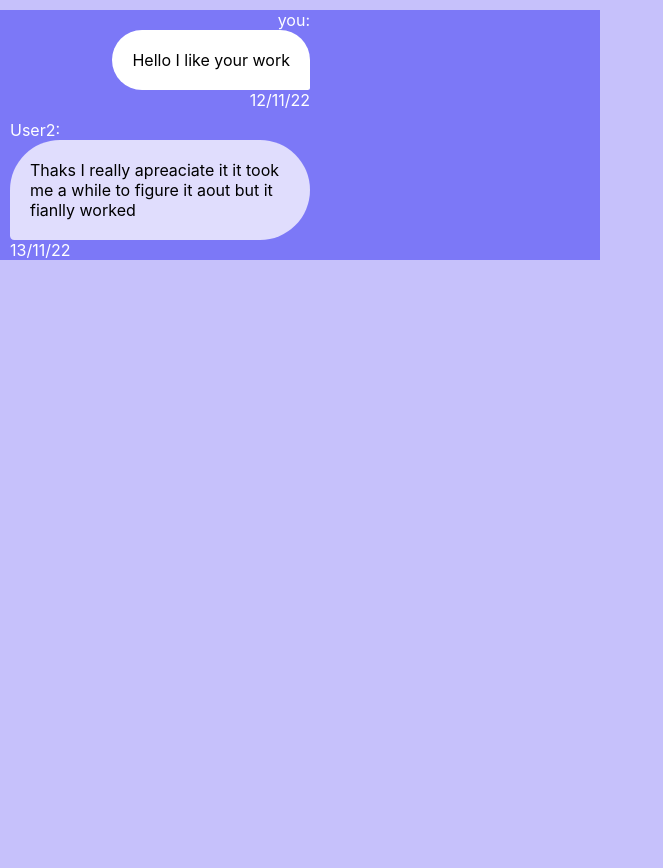
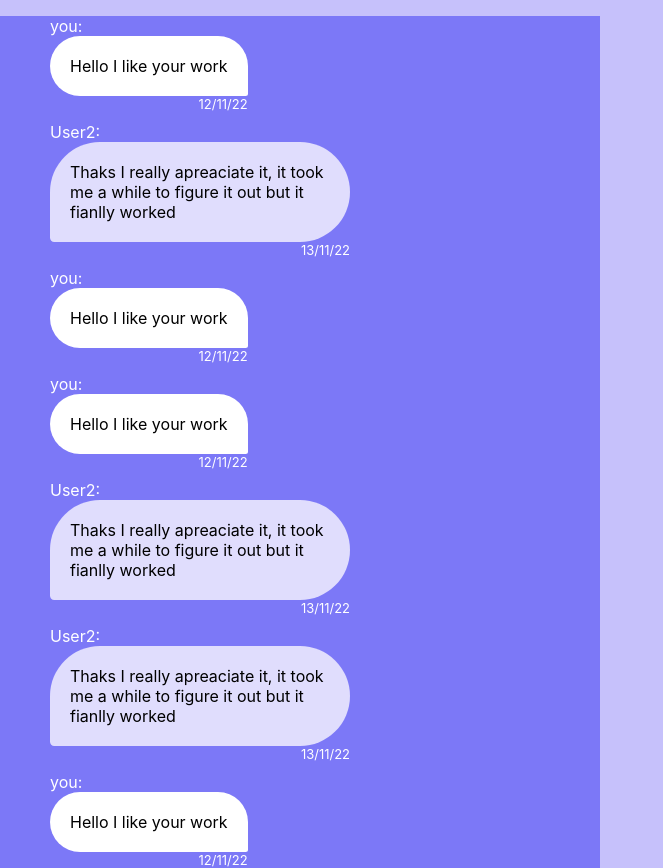
Before and after one commit to mackneupart/chat-app-TxID, a React (Create React App) app: page /chatTest in a window 1280 px wide. Shown: the whole page, without its empty margins (0-663 px from the left). Before the commit the page ends 810 px from the top, so only its background shows below. Built offline with nearby package versions, Linux system fonts and the light colour scheme; what parse would draw is missing.

Commit message:
skelleton for messages and chat-box

```diff
--- a/src/Components/ChatBox/ChatBox.css
+++ b/src/Components/ChatBox/ChatBox.css
@@ -2,5 +2,9 @@
 .chat-box{
     background-color: var(--purple-900);
     width: 600px;
-    justify-content: right;
 }
+
+/*.message-list > [type="send"]{
+    // right align
+
+}*/
--- a/src/Components/ChatBox/ChatBox.js
+++ b/src/Components/ChatBox/ChatBox.js
@@ -1,25 +1,45 @@
 import "./ChatBox.css"
 import Message from "../Message/Message"
+import { useState, useEffect } from "react"
+//TODO render only last few messages change on scroll up
+//todo scroll
+export default function ChatBox({currentUser, currentChat}){
+    //get actual messages
 
-export default function ChatBox({currentUser, ChatID}){
-    //get actual messages
-    //const currentUser = currentUser
+
     const message1 = {
         author: "User1",
         content: "Hello I like your work",
         timestamp: "12/11/22"
     }
+
     const message2 = {
     author: "User2",
-    content: "Thaks I really apreaciate it it took me a while to figure it aout but it fianlly worked",
+    content: "Thaks I really apreaciate it, it took me a while to figure it out but it fianlly worked",
     timestamp: "13/11/22"
     }
-    //TODO render only last few messages change on scrupulously
+    const [messages, setMessages] = useState([message1, message2, message1,message1, message2, message2, message1])
+    //setMessages([message1, message2])
+    console.log(messages)
+
+    //also check live chat implementation
+    function handleNewMessage(author, content, timestamp){
+        const newMessage ={
+            author: author,
+            content: content,
+            timestamp: timestamp
+        }
+        setMessages(prevState => [...prevState, newMessage])
+    }
 
     return(
         <div className="chat-box">
-            <Message author = {message1.author} currentUser = {currentUser} content = {message1.content} timestamp = {message1.timestamp} />
-            <Message author = {message2.author} content = {message2.content} timestamp = {message2.timestamp} />
+            <ul className="message-list">{messages.map((item, index) =>
+                <Message author={item.author} currentUser = {currentUser} content = {item.content}  timestamp = {item.timestamp} index = {index} />
+            )}
+
+
+        </ul>
         </div>
     )
 }
--- a/src/Components/Message/Message.css
+++ b/src/Components/Message/Message.css
@@ -1,14 +1,15 @@
 .message{
     margin:10px;
+    width: fit-content;
     max-width: 300px;
 }
 
 /*TODO align messages dependent on send/ received*/
 .message[type = received]{
-    justify-items: left;
+    justify-content : flex-start;
 }
 .message[type = send]{
-    justify-items: right;
+    justify-content : flex-end;
 }
 .content[type = received]{
     background-color: var(--purple-100);
@@ -34,4 +35,5 @@
 .timestamp{
     color:white;
     text-align: right;
+    font-size: small;
 }
--- a/src/Components/Message/Message.js
+++ b/src/Components/Message/Message.js
@@ -1,9 +1,9 @@
 import "./Message.css"
 
-export default function Message({author, currentUser, content,  timestamp}){
+export default function Message({author, currentUser, content,  timestamp, index}){
     let received = true;
     //const currentUser = "User1"
-    if (author == currentUser){
+    if (author === currentUser){
         received = false
         author = "you"
     }
--- a/src/Pages/ChatTest/ChatTest.js
+++ b/src/Pages/ChatTest/ChatTest.js
@@ -7,10 +7,11 @@ import ChatBox from "../../Components/ChatBox/ChatBox";
 export default function ChatTest() {
   //get real current User
   const currentUser = "User1"
+  const currentChat = "ThisChat"
 
   return (
     <div className="chat-page">
-        <ChatBox currentUser={currentUser}/>
+        <ChatBox currentUser={currentUser} currentChat = {currentChat}/>
     </div>
   );
 }
```
